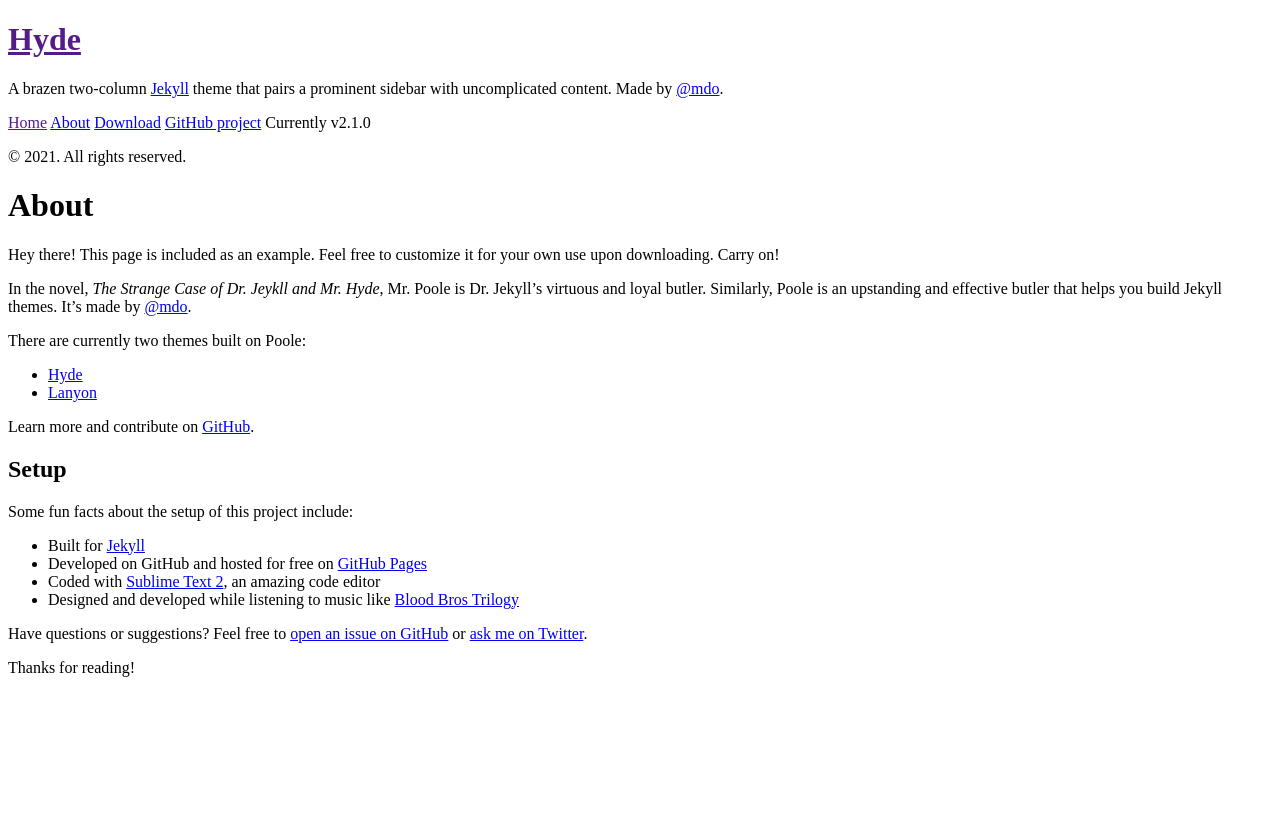
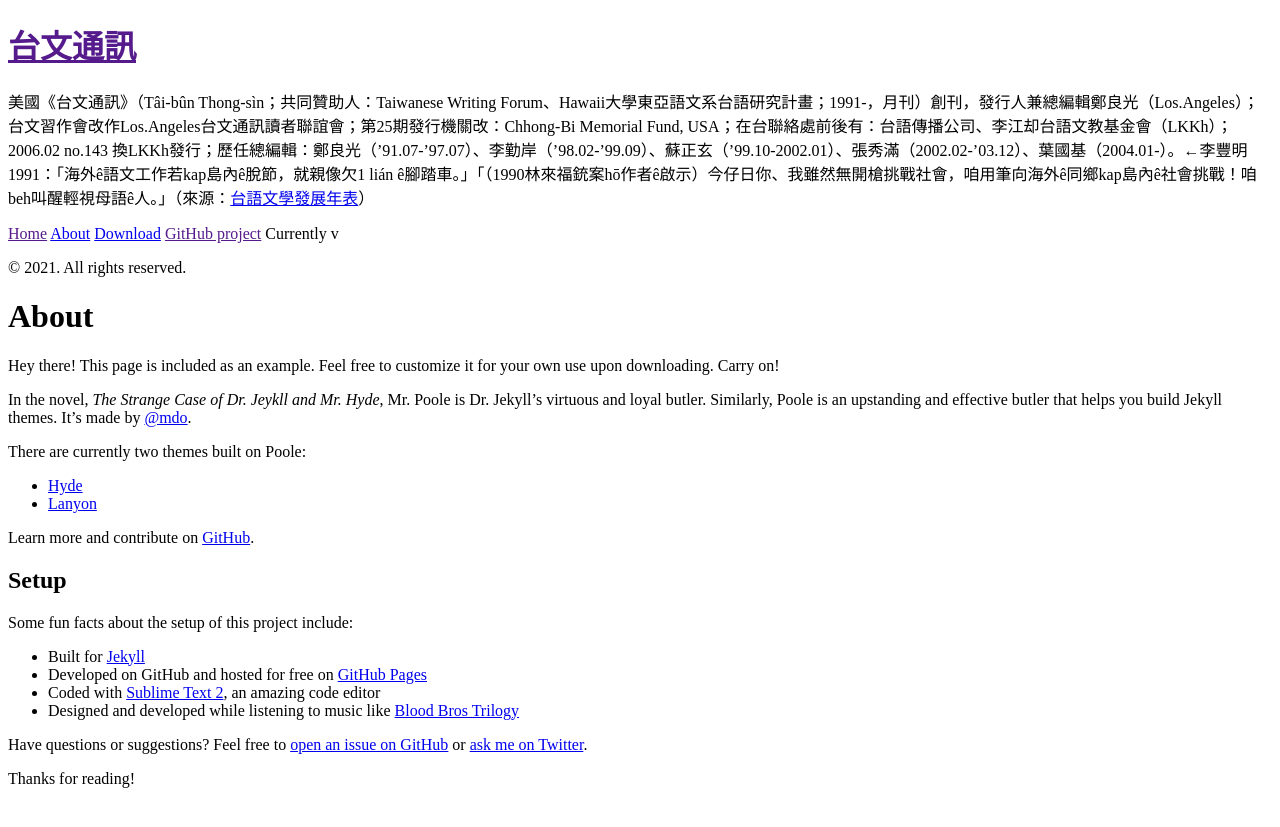
Before and after one commit to TaibunThongsin/TaibunThongsin, a Jekyll site: the page built from docs/about.md, in a window 1280 px wide. Shown: the top 827 px of the page. Built offline with Jekyll 4.4.1, drawn with Linux system fonts in a browser that asks for light colours; Markdown is read by kramdown in place of the engine named in the settings.

Commit message:
Update _config.yml

```diff
--- a/docs/_config.yml
+++ b/docs/_config.yml
@@ -7,20 +7,20 @@
 relative_permalinks: true
 
 # Setup
-title:            Hyde
-tagline:          'A Jekyll theme'
-description:      'A brazen two-column <a href="http://jekyllrb.com" target="_blank">Jekyll</a> theme that pairs a prominent sidebar with uncomplicated content. Made by <a href="https://twitter.com/mdo" target="_blank">@mdo</a>.'
-url:              http://hyde.getpoole.com
+title:            台文通訊
+tagline:          'Tâi-bûn Thong-sìn'
+description:      '美國《台文通訊》（Tâi-bûn Thong-sìn；共同贊助人：Taiwanese Writing Forum、Hawaii大學東亞語文系台語研究計畫；1991-，月刊）創刊，發行人兼總編輯鄭良光（Los.Angeles）；台文習作會改作Los.Angeles台文通訊讀者聯誼會；第25期發行機關改：Chhong-Bi Memorial Fund, USA；在台聯絡處前後有：台語傳播公司、李江却台語文教基金會（LKKh）；2006.02 no.143 換LKKh發行；歷任總編輯：鄭良光（’91.07-’97.07）、李勤岸（’98.02-’99.09）、蘇正玄（’99.10-2002.01）、張秀滿（2002.02-’03.12）、葉國基（2004.01-）。←李豐明1991：「海外ê語文工作若kap島內ê脫節，就親像欠1 lián ê腳踏車。」「（1990林來福銃案hō͘作者ê啟示）今仔日你、我雖然無開槍挑戰社會，咱用筆向海外ê同鄉kap島內ê社會挑戰！咱beh叫醒輕視母語ê人。」（來源：<a href="http://tgbhsuliau.nmtl.gov.tw/opencms/library/timeline/?sort=asc&sy=1991&ey=1991&keyword=%E5%8F%B0%E6%96%87%E9%80%9A%E8%A8%8A" target="_blank">台語文學發展年表</a>）'
+url:              http://taibunthongsin.taigi.info
 baseurl:          /
 
-author:
-  name:           'Mark Otto'
-  url:            https://twitter.com/mdo
+# author:
+#   name:           'Mark Otto'
+#   url:            https://twitter.com/mdo
 
-paginate:         5
+paginate:         1
 
 # Custom vars
-version:          2.1.0
+# version:          2.1.0
 
-github:
-  repo:           https://github.com/poole/hyde
+# github:
+#   repo:           https://github.com/poole/hyde
```
